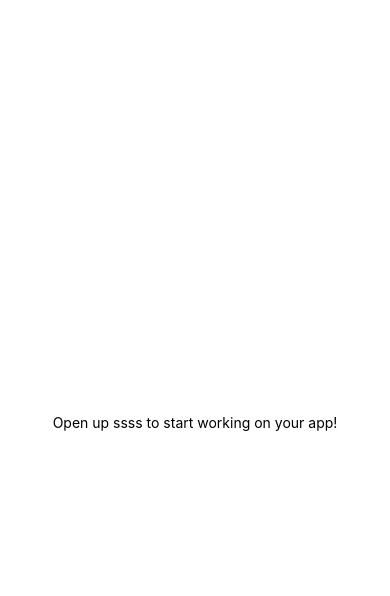
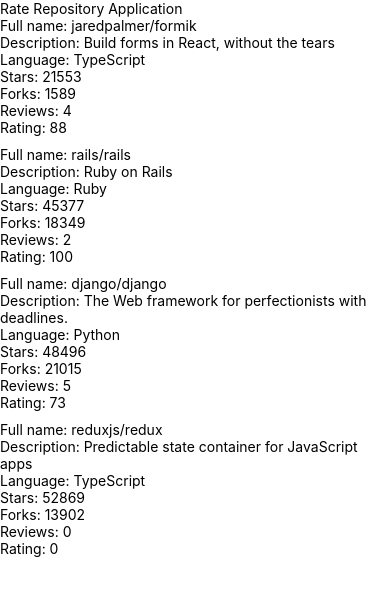
Before and after one commit to Furilon/rate-repository-app, a React Native app: screen / in a window 390 px wide. Shown: the top 596 px of the page. Built offline with nearby package versions, Linux system fonts and the light colour scheme.

Commit message:
Refactored and added repo list

```diff
--- a/App.js
+++ b/App.js
@@ -1,20 +1,7 @@
-import { StatusBar } from 'expo-status-bar';
-import { StyleSheet, Text, View } from 'react-native';
+import Main from "./src/Main";
 
 export default function App() {
   return (
-    <View style={styles.container}>
-      <Text>Open up ssss to start working on your app!</Text>
-      <StatusBar style="auto" />
-    </View>
+    <Main />
   );
 }
-
-const styles = StyleSheet.create({
-  container: {
-    flex: 1,
-    backgroundColor: '#fff',
-    alignItems: 'center',
-    justifyContent: 'center',
-  },
-});
--- /dev/null
+++ b/src/Main.jsx
@@ -0,0 +1,22 @@
+import Constants from 'expo-constants';
+import {Text, StyleSheet, View} from 'react-native'
+import RepositoryList from './RepositoryList';
+
+const styles = StyleSheet.create({
+    container: {
+        marginTop: Constants.statusBarHeight,
+        flexGrow: 1,
+        flexShrink: 1,
+    }
+})
+
+const Main = () => {
+    return (
+        <View style={styles.container}>
+            <Text>Rate Repository Application</Text>
+            <RepositoryList />
+        </View>
+    )
+}
+
+export default Main;
--- /dev/null
+++ b/src/RepositoryItem.jsx
@@ -0,0 +1,15 @@
+import {View, Text, StyleSheet} from "react-native"
+
+export default function RepositoryItem({fullName, description, language, forksCount, stargazersCount, ratingAverage, reviewCount}) {
+    return (
+        <View>
+            <Text>Full name: {fullName}</Text>
+            <Text>Description: {description}</Text>
+            <Text>Language: {language}</Text>
+            <Text>Stars: {stargazersCount}</Text>
+            <Text>Forks: {forksCount}</Text>
+            <Text>Reviews: {reviewCount}</Text>
+            <Text>Rating: {ratingAverage}</Text>
+        </View>
+    )
+}
--- /dev/null
+++ b/src/RepositoryList.jsx
@@ -0,0 +1,78 @@
+import { FlatList, View, StyleSheet } from 'react-native';
+import RepositoryItem from "./RepositoryItem";
+
+const styles = StyleSheet.create({
+  separator: {
+    height: 10,
+  },
+});
+
+const repositories = [
+  {
+    id: 'jaredpalmer.formik',
+    fullName: 'jaredpalmer/formik',
+    description: 'Build forms in React, without the tears',
+    language: 'TypeScript',
+    forksCount: 1589,
+    stargazersCount: 21553,
+    ratingAverage: 88,
+    reviewCount: 4,
+    ownerAvatarUrl: 'https://avatars2.githubusercontent.com/u/4060187?v=4',
+  },
+  {
+    id: 'rails.rails',
+    fullName: 'rails/rails',
+    description: 'Ruby on Rails',
+    language: 'Ruby',
+    forksCount: 18349,
+    stargazersCount: 45377,
+    ratingAverage: 100,
+    reviewCount: 2,
+    ownerAvatarUrl: 'https://avatars1.githubusercontent.com/u/4223?v=4',
+  },
+  {
+    id: 'django.django',
+    fullName: 'django/django',
+    description: 'The Web framework for perfectionists with deadlines.',
+    language: 'Python',
+    forksCount: 21015,
+    stargazersCount: 48496,
+    ratingAverage: 73,
+    reviewCount: 5,
+    ownerAvatarUrl: 'https://avatars2.githubusercontent.com/u/27804?v=4',
+  },
+  {
+    id: 'reduxjs.redux',
+    fullName: 'reduxjs/redux',
+    description: 'Predictable state container for JavaScript apps',
+    language: 'TypeScript',
+    forksCount: 13902,
+    stargazersCount: 52869,
+    ratingAverage: 0,
+    reviewCount: 0,
+    ownerAvatarUrl: 'https://avatars3.githubusercontent.com/u/13142323?v=4',
+  },
+];
+
+const ItemSeparator = () => <View style={styles.separator} />;
+
+const RepositoryList = () => {
+  return (
+    <FlatList
+      data={repositories}
+      ItemSeparatorComponent={ItemSeparator}
+      keyExtractor={item => item.id}
+      renderItem={({item}) => <RepositoryItem
+                                fullName={item.fullName}
+                                description={item.description}
+                                language={item.language}
+                                forksCount={item.forksCount}
+                                stargazersCount={item.stargazersCount}
+                                ratingAverage={item.ratingAverage}
+                                reviewCount={item.reviewCount}/>
+                }
+    />
+  );
+};
+
+export default RepositoryList;
```
